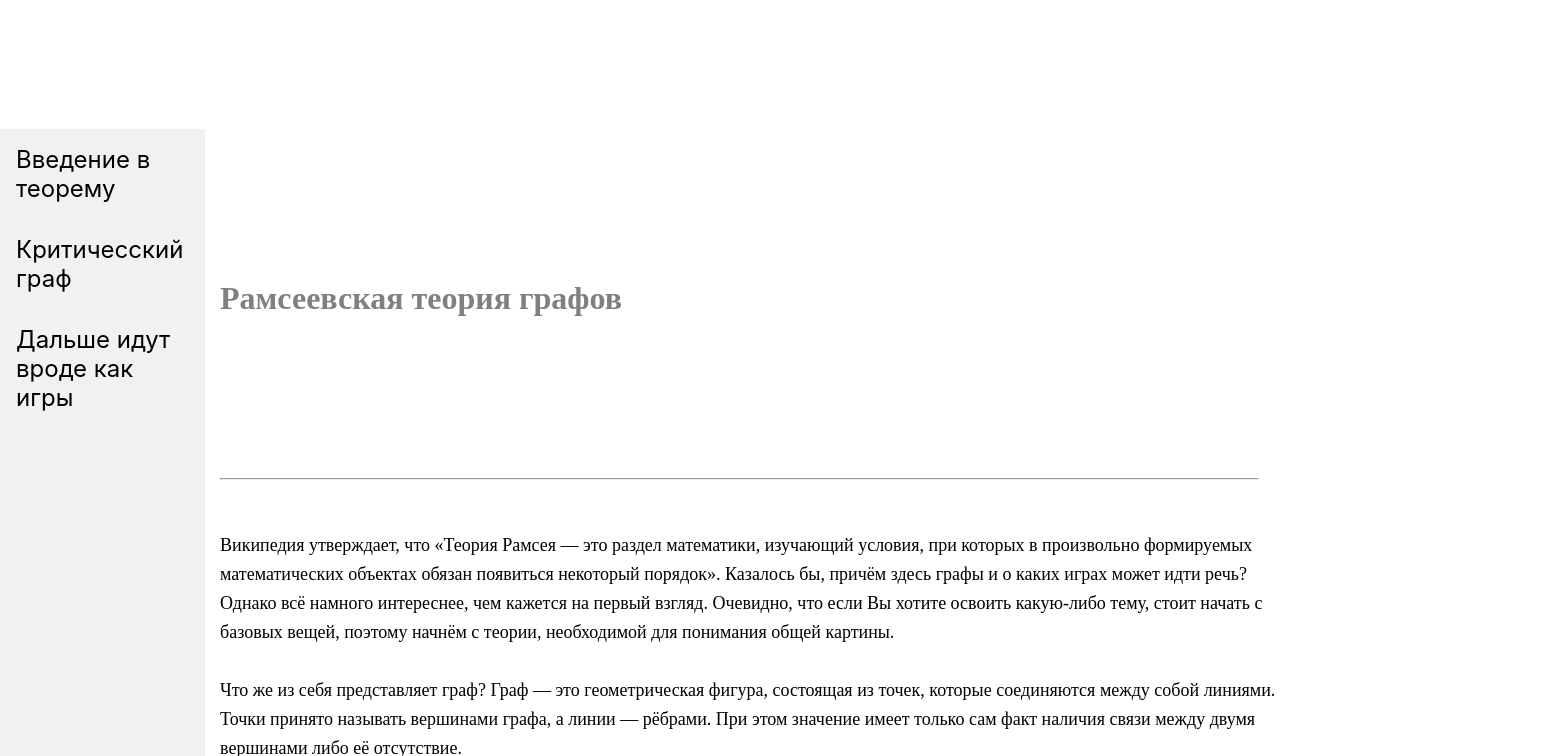
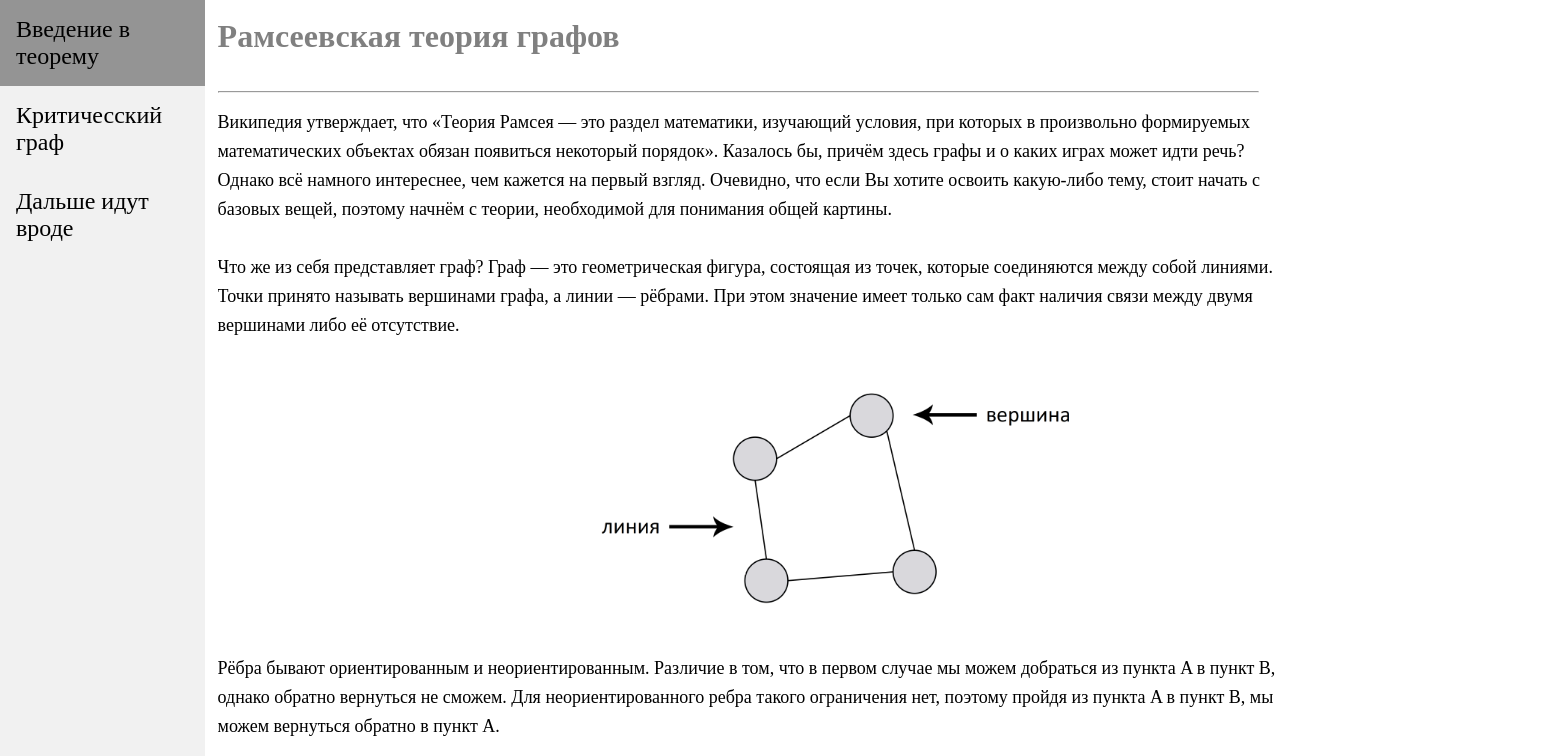
Before and after one commit to techi9/ramsay, a Next.js app: page / in a window 1280 px wide. Shown: the top 756 px of the page, 1556 px wide, since content can reach past the window. Built offline with nearby package versions, Linux system fonts and the light colour scheme.

Commit message:
Changes by techi9

```diff
--- a/pages/_app.js
+++ b/pages/_app.js
@@ -10,11 +10,11 @@ function MyApp({ Component, pageProps }) {
           <Link href={"/"}>
             <a >Введение в теорему</a>
           </Link>
-          <Link href={"/"}>
+          <Link href={"/lvl1"}>
             <a >Критичесский граф</a>
           </Link>
           <Link href={"/"}>
-            <a >Дальше идут вроде как игры</a>
+            <a >Дальше идут вроде </a>
           </Link>
 
 
--- a/styles/Home.module.css
+++ b/styles/Home.module.css
@@ -3,7 +3,8 @@
 }
 
 .main {
-
+  margin-left: 17%;
+  overflow-x: hidden;
 }
 
 .footer {
@@ -34,9 +35,7 @@
 }
 
 .title {
-  margin: 0;
-  line-height: 1.15;
-  font-size: 4rem;
+  margin-top: -32px;
 }
 
 .title,
--- a/styles/globals.css
+++ b/styles/globals.css
@@ -2,7 +2,7 @@ html,
 body {
   padding: 0;
   margin: 0;
-  margin-left: 9%;
+
   font-family: -apple-system, BlinkMacSystemFont, Segoe UI, Roboto, Oxygen,
     Ubuntu, Cantarell, Fira Sans, Droid Sans, Helvetica Neue, sans-serif;
   font-size: 24px;
--- a/styles/sidebar.module.css
+++ b/styles/sidebar.module.css
@@ -1,4 +1,5 @@
 .sidebar {
+    font-family: "century schoolbook";
     margin: 0;
     padding: 0;
     width: 16%;
```
